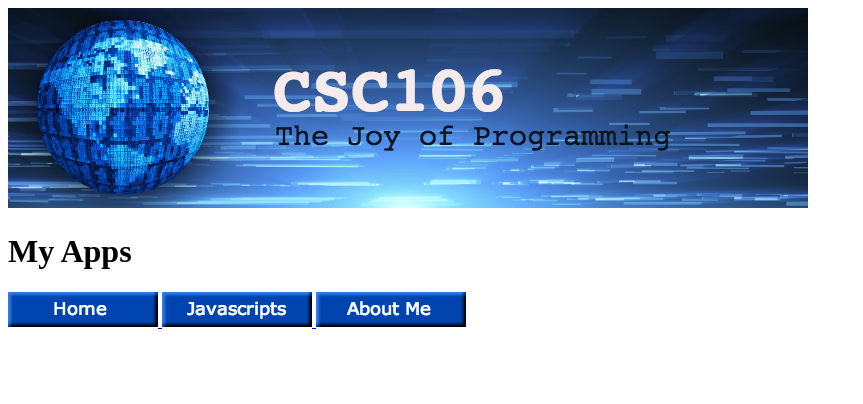
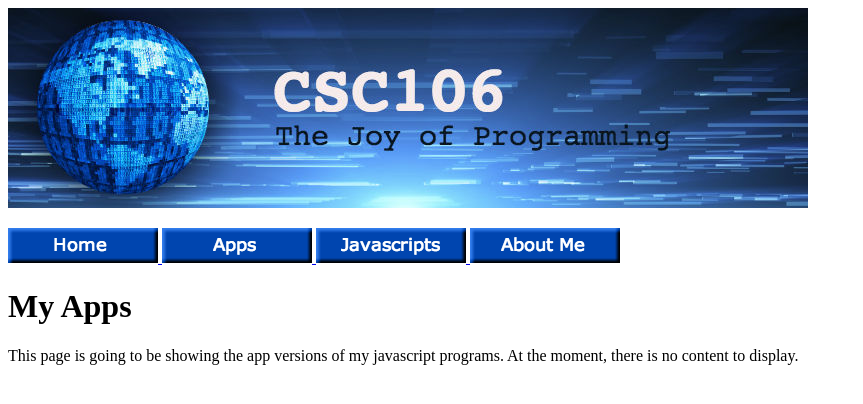
Before and after one commit to amiyajima2020/amiyajima2020.github.io, a plain HTML site: page apps.html in a window 1280 px wide. Shown: the whole page, without its empty margins (0-863 px from the left). Drawn offline with Linux system fonts and the light colour scheme.

Commit message:
Update apps.html

```diff
--- a/apps.html
+++ b/apps.html
@@ -7,9 +7,10 @@
     <body>
 
     <img src="csc106_banner.jpg">
+    <p><a href="index.html"> <img src="home.png"> </a><a href="apps.html"> <img src="apps.png"> </a>
+    <a href="javascripts.html"> <img src="javascripts.png"> </a>
+    <a href="aboutme.html"> <img src="about.png"> </a></p>
     <h1>My Apps</h1>
-    <a href="index.html"> <img src="home.png"> </a>
-    <a href="javascripts.html"> <img src="javascripts.png"> </a>
-    <a href="aboutme.html"> <img src="about.png"> </a>
+   <p>This page is going to be showing the app versions of my javascript programs. At the moment, there is no content to display.</p>
     </body>
 </html>
```
